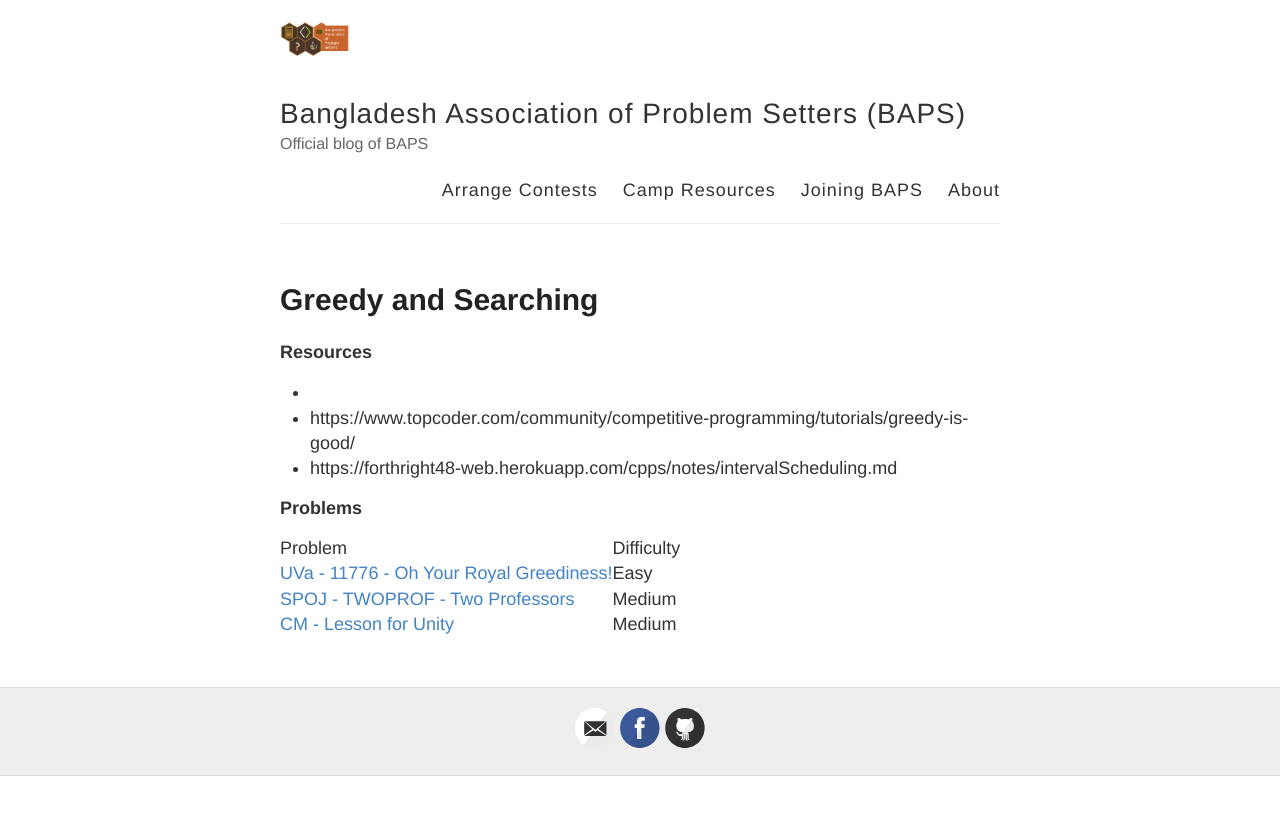
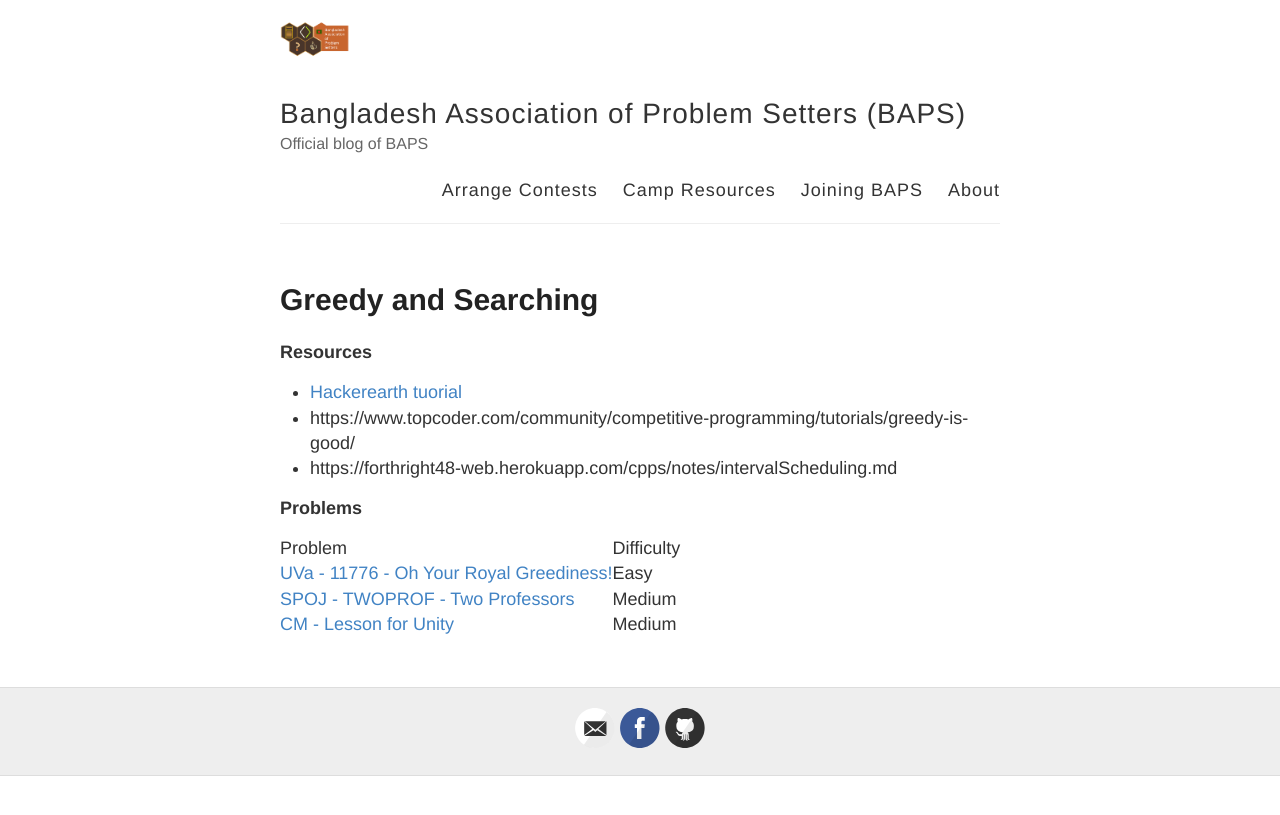
Before and after one commit to baps-bgd/baps-bgd.github.io, a Jekyll site: the page built from _posts/2020-10-5-greedy-and-searching.md, in a window 1280 px wide. Shown: the top 815 px of the page. Built offline with Jekyll 4.4.1, drawn with Linux system fonts in a browser that asks for light colours.

Commit message:
Update 2020-10-5-greedy-and-searching.md

```diff
--- a/_posts/2020-10-5-greedy-and-searching.md
+++ b/_posts/2020-10-5-greedy-and-searching.md
@@ -10,7 +10,7 @@ published: true
 </style>
 
 **Resources**
-* [](https://www.hackerearth.com/practice/algorithms/greedy/basics-of-greedy-algorithms/tutorial/)
+* [Hackerearth tuorial](https://www.hackerearth.com/practice/algorithms/greedy/basics-of-greedy-algorithms/tutorial/)
 * https://www.topcoder.com/community/competitive-programming/tutorials/greedy-is-good/
 * https://forthright48-web.herokuapp.com/cpps/notes/intervalScheduling.md
 
```
